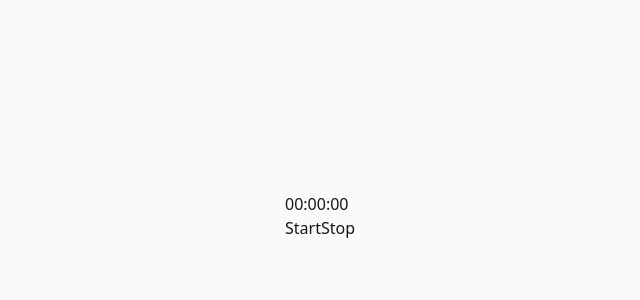
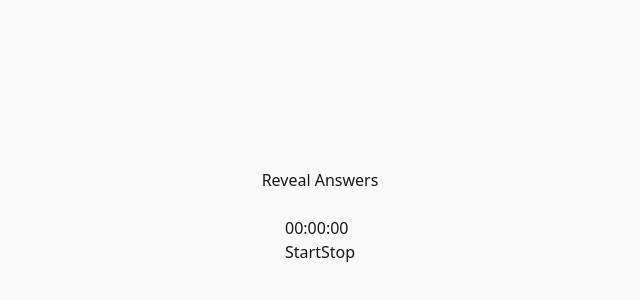
Before and after one commit to ayumoesylv/BRH-scavenger-generator, a Next.js app: page /play in a window 1280 px wide. Shown: the part 184-484 px from the top of the page, without its empty margins (320-960 px from the left). Built offline with nearby package versions, Linux system fonts and the light colour scheme.

Commit message:
reveal answer button

```diff
--- a/app/play/page.jsx
+++ b/app/play/page.jsx
@@ -64,6 +64,7 @@ function Stopwatch() {
 
 export default function PlayPage() {
   const [items, setItems] = useState([])
+  const [isRevealed, setIsRevealed] = useState(false);
 
   useEffect(() => {
     const raw = localStorage.getItem(STORAGE_FINAL);
@@ -77,20 +78,32 @@ export default function PlayPage() {
     }
   }, []);
 
+  function handleRevealAnswer() {
+    setIsRevealed(true);
+
+    return(
+      <div className='answer'>
+        <strong>Answer:</strong> {item.answer}
+      </div>
+    )
+  }
+
   return (
-    <main className="min-h-screen flex items-center justify-center p-6">
+    <main className="min-h-screen flex flex-col items-center justify-center p-6">
       <section className='list-of-riddles'>
         <ul>
           {items.map((item, index) => (
-            <li key={index}>
-              <strong>Clue:</strong> {item.clue}
-              <br />
-              <strong>Answer:</strong> {item.answer}
+            <li key={index} className="flex flex-col">
+              {item.clue}<br />
+              {isRevealed && (<div><strong>Answer:</strong>{item.answer}</div>)}
+
             </li>
           ))}
         </ul>
+        <button onClick={handleRevealAnswer} className='reveal-button'>Reveal Answers</button>
 
       </section>
+      <br></br>
       <section className='stopwatch'>
         <Stopwatch />
       </section>
```
